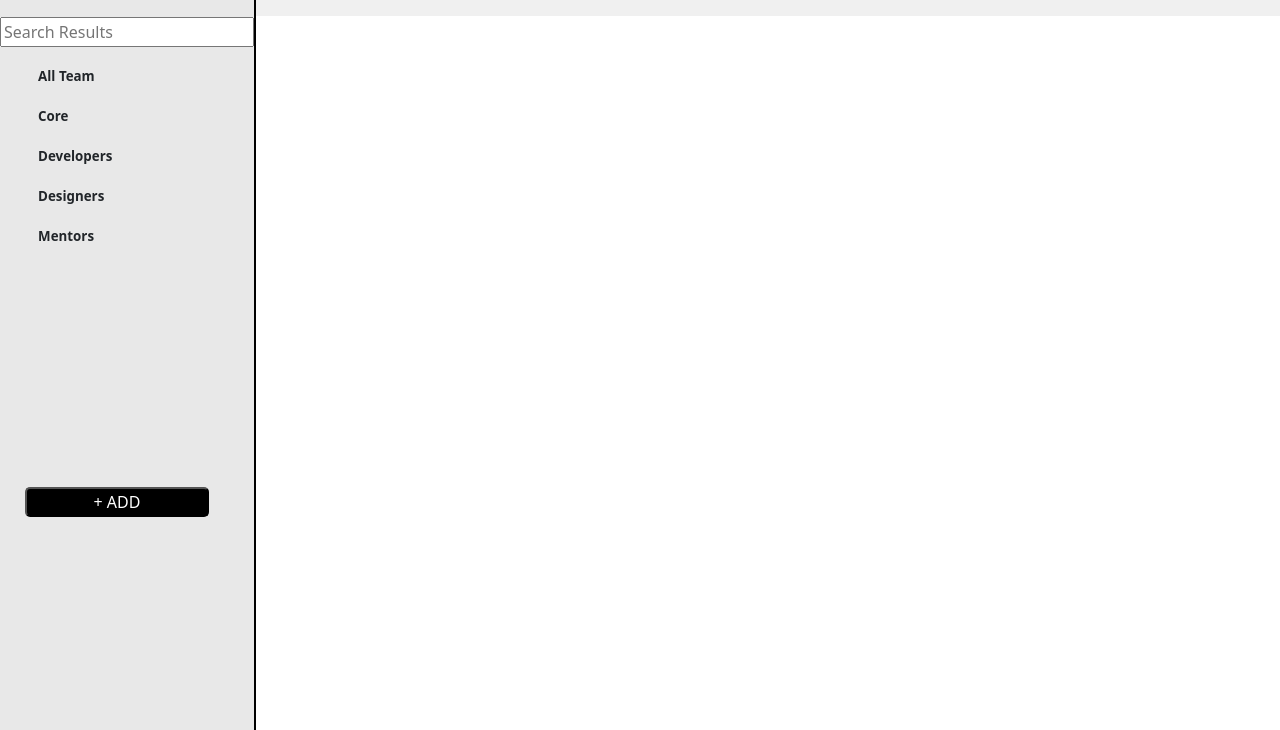
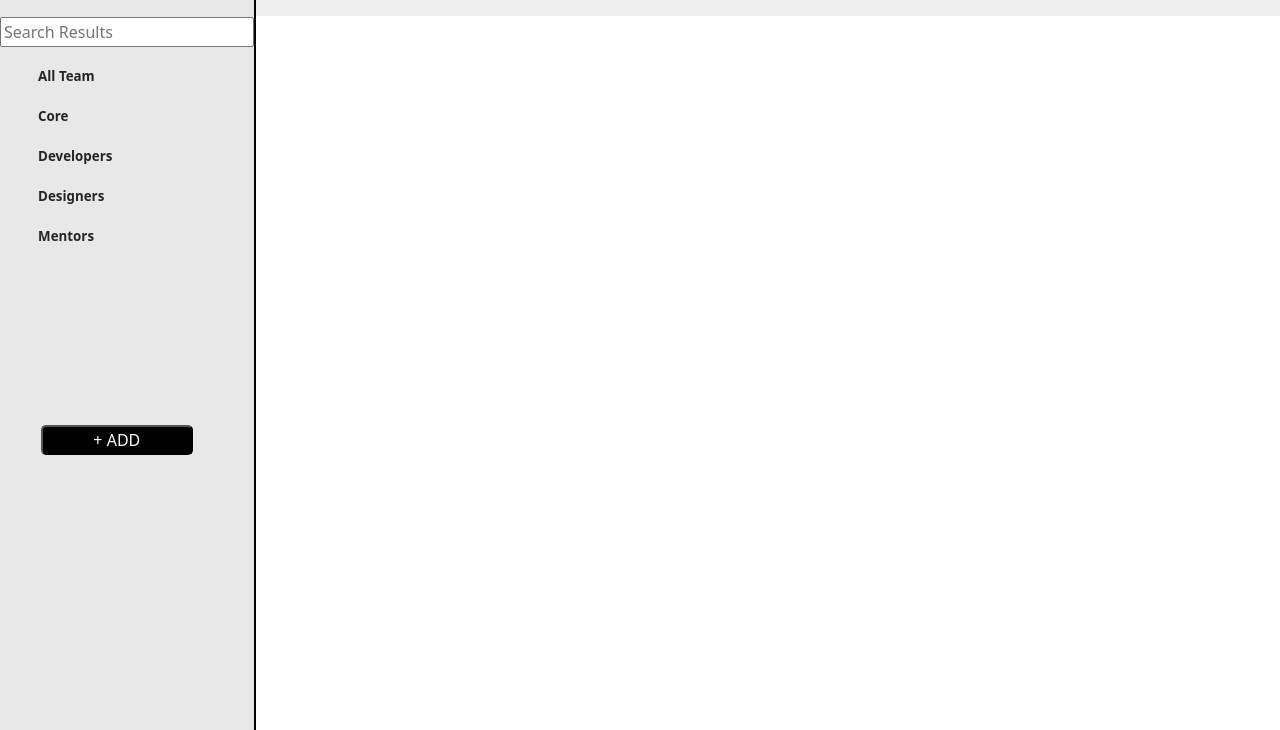
Before and after one commit to Nikhil-IITG/SWC_WebD, a plain HTML site: page index.html in a window 1280 px wide. Shown: the part 70-800 px from the top of the page. Drawn offline with nearby package versions, Linux system fonts and the light colour scheme; no server answers.

Commit message:
Update style.css

```diff
--- a/style.css
+++ b/style.css
@@ -142,7 +142,8 @@
     height: 100%;
     position: fixed;
     display: inline-block;
-    overflow:hidden;
+    overflow-y:initial;
+    overflow-x:hidden;
   }
   #side-bar input {
     width: 100%;
@@ -155,11 +156,13 @@
     margin-left: 15%;
   }
   #add{
+    display: flex;
     background-color: black;
     color: white;
     position: relative;
-    width: 23vh;
+    width:60%;
     border-radius: 5px;
-    top: 30vh;
-    margin-left: 25px;
+    margin-top: 70%;
+    justify-content: center;
+    margin-left:16%;
   }
```
